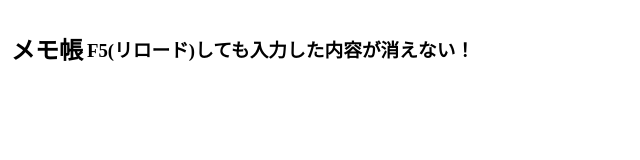
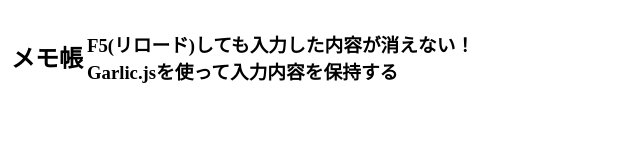
Before and after one commit to 647374872378478mi/memo, a plain HTML site: page index.html in a window 1280 px wide. Shown: the whole page, without its empty margins (0-640 px from the left). Drawn offline with Linux system fonts and the light colour scheme.

Commit message:
Update index.html

```diff
--- a/index.html
+++ b/index.html
@@ -8,7 +8,10 @@
           <h2>メモ帳</h2>
         </td>
         <td>
-          <h3>F5(リロード)しても入力した内容が消えない！</h3>
+          <h3>
+            F5(リロード)しても入力した内容が消えない！<br>
+            Garlic.jsを使って入力内容を保持する
+          </h3>
         </td>
       </tr>
     </table>
```
